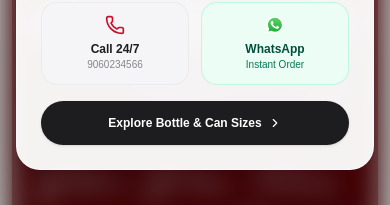
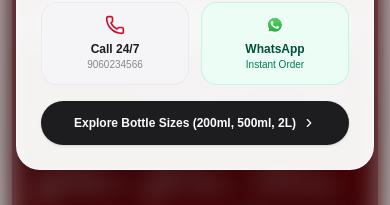
Before and after one commit to MedamoniSharan/Indus--water-website, a Next.js app: page / in a window 390 px wide. Both pictures are taken after a click on the button 347 px from the left and 43 px from the top of the page. Shown: the part 465-670 px from the top of the page. Built offline with nearby package versions, Linux system fonts and the light colour scheme.

Commit message:
fix: remove all references to 20L bulk cans and dispensers across the site

```diff
--- a/src/components/Navbar.tsx
+++ b/src/components/Navbar.tsx
@@ -354,7 +354,7 @@ export default function Navbar() {
                   onClick={() => setMobileOpen(false)}
                   className="w-full flex items-center justify-center gap-1.5 bg-[#1D1D1F] hover:bg-black text-white text-xs font-semibold py-3.5 rounded-full transition-colors shadow-sm"
                 >
-                  <span>Explore Bottle & Can Sizes</span>
+                  <span>Explore Bottle Sizes (200ml, 500ml, 2L)</span>
                   <ChevronRight className="w-3.5 h-3.5" />
                 </Link>
               </div>
```
